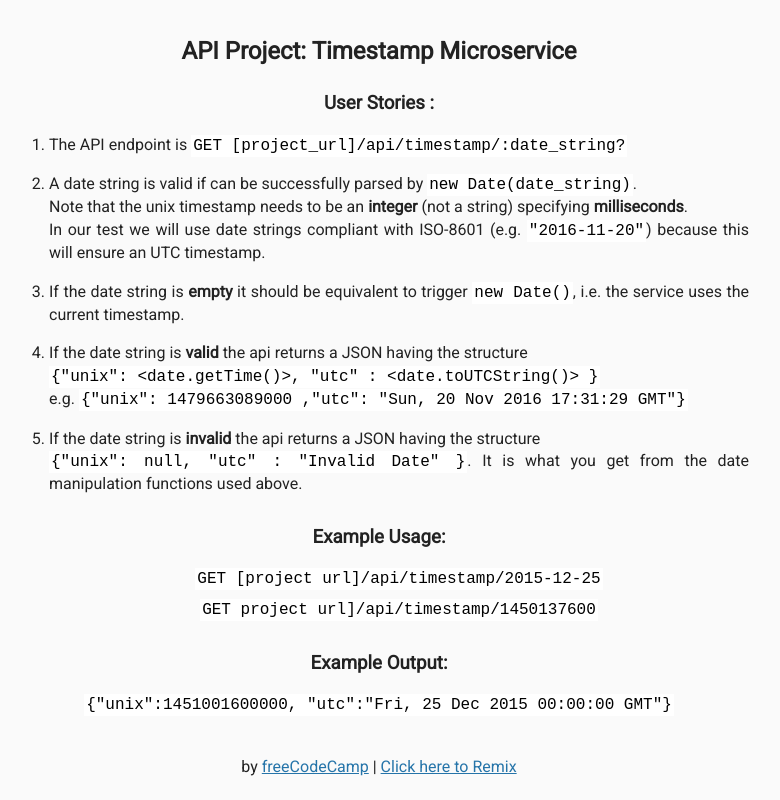
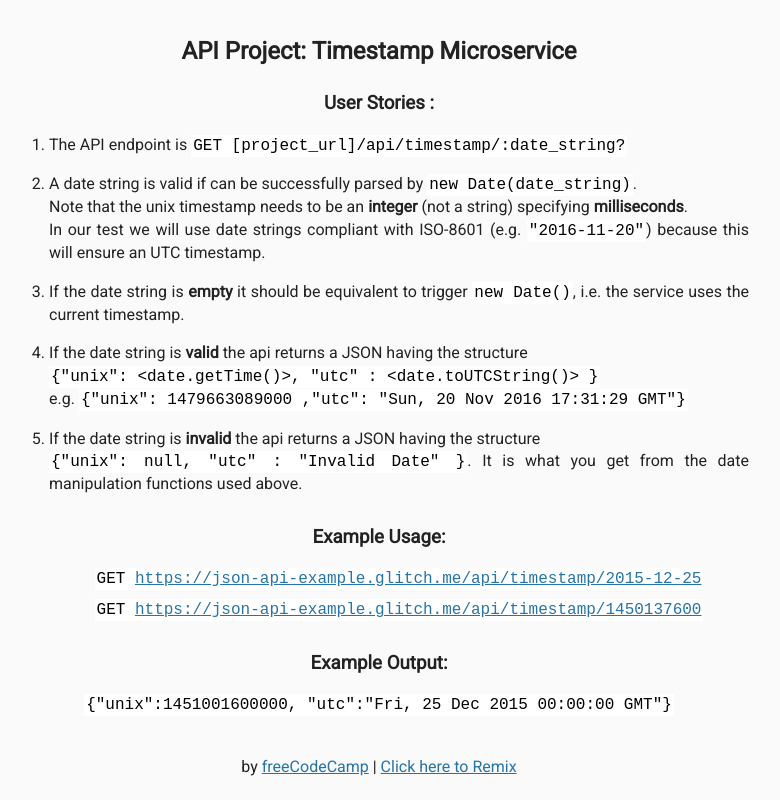
Before and after one commit to loganripplinger/api-microservice-example, a website: page views/index.html in a window 1280 px wide. Shown: the whole page, without its empty margins (261-1041 px from the left). Drawn offline with Linux system fonts and the light colour scheme; files that its build step writes are made by us from their sources.

Commit message:
Update index.html

```diff
--- a/views/index.html
+++ b/views/index.html
@@ -30,9 +30,12 @@
 
         <h3>Example Usage:</h3>
         <ul>
-          <li>
-            <code>GET [project url]/api/timestamp/2015-12-25</code></li>
-          <li><code>GET project url]/api/timestamp/1450137600</code></li>
+          <li><code>GET <a href="https://json-api-example.glitch.me/api/timestamp/2015-12-25">
+                          https://json-api-example.glitch.me/api/timestamp/2015-12-25
+                        </a></code></li>
+          <li><code>GET <a href="https://json-api-example.glitch.me/api/timestamp/1450137600">
+                          https://json-api-example.glitch.me/api/timestamp/1450137600
+                        </a></code></li>
         </ul>
 
         <h3>Example Output:</h3>
```
